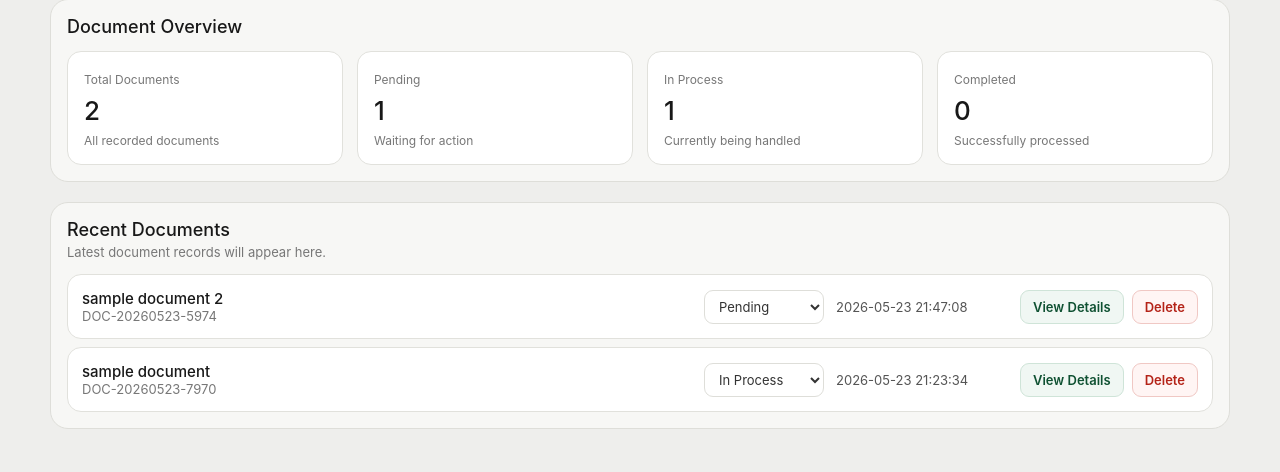
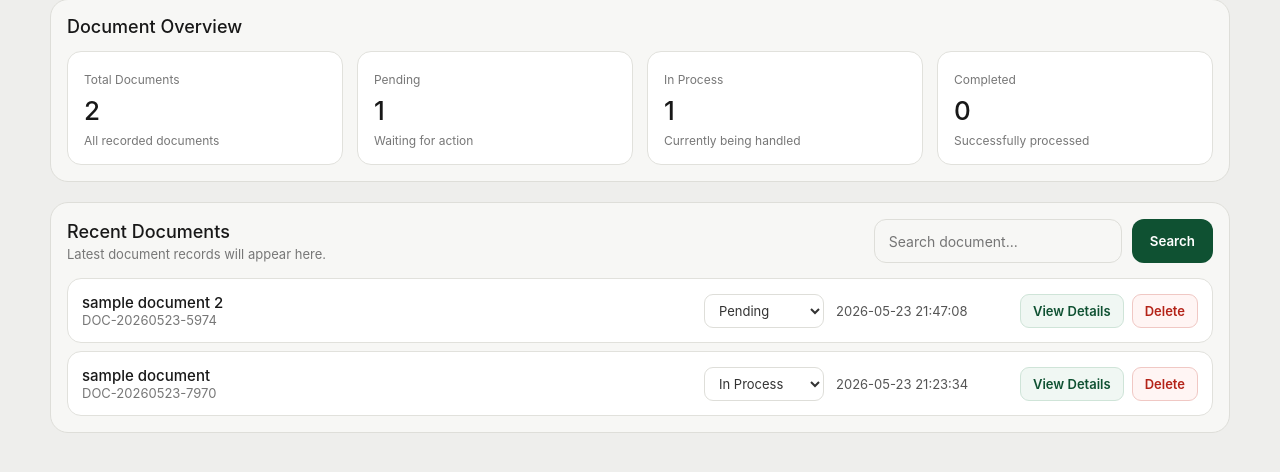
Before and after one commit to jaekpavia/WebsysFinalProj, a PHP site: page /admin/dashboard.php in a window 1280 px wide. Shown: the part 249-721 px from the top of the page. Run offline with PHP 8.4, Linux system fonts and the light colour scheme; a user stored in the database is signed in; data comes from the database, SQL or seed files in the repository; both versions use the stored data as it was after the commit.

Commit message:
added search bar

```diff
--- a/admin/dashboard.css
+++ b/admin/dashboard.css
@@ -586,3 +586,46 @@ body {
     flex-wrap: wrap;
   }
 }
+
+/* search container */
+.search-bar {
+  display: flex;
+  gap: 10px;
+  margin-bottom: 1px;
+  max-width: 350px;
+}
+
+/* search input */
+.search-bar .search {
+  flex: 1;
+  height: 44px;
+  border: 1px solid #deded9;
+  background: #f7f7f5;
+  border-radius: 12px;
+  padding: 0 14px;
+  font-size: 14px;
+  outline: none;
+}
+
+/* focus effect */
+.search-bar .search:focus {
+  border-color: #0f5132;
+  background: #ffffff;
+}
+
+/* button */
+.search-bar button {
+  height: 44px;
+  padding: 0 18px;
+  border: none;
+  background: #0f5132;
+  color: #ffffff;
+  border-radius: 12px;
+  font-weight: 600;
+  cursor: pointer;
+}
+
+/* hover */
+.search-bar button:hover {
+  background: #0b3d26;
+}
--- a/admin/dashboard.php
+++ b/admin/dashboard.php
@@ -113,11 +113,24 @@ $pendingDocuments = $conn->query("SELECT COUNT(*) AS total FROM documents WHERE
 $inProcessDocuments = $conn->query("SELECT COUNT(*) AS total FROM documents WHERE status = 'In Process'")->fetch_assoc()['total'];
 $completedDocuments = $conn->query("SELECT COUNT(*) AS total FROM documents WHERE status = 'Completed'")->fetch_assoc()['total'];
 
-$recentDocuments = $conn->query("
-    SELECT * FROM documents
-    ORDER BY date_submitted DESC
-    LIMIT 5
-");
+    $search = $_GET['search'] ?? '';
+
+        if (!empty($search)) {
+            $search = $conn->real_escape_string($search);
+
+            $recentDocuments = $conn->query("
+                SELECT * FROM documents
+                WHERE title LIKE '%$search%'
+                ORDER BY date_submitted DESC
+            ");
+        } else {
+            $recentDocuments = $conn->query("
+                SELECT * FROM documents
+                ORDER BY date_submitted DESC
+                LIMIT 5
+            ");
+        }
+
 ?>
 
 <!DOCTYPE html>
@@ -187,11 +200,19 @@ $recentDocuments = $conn->query("
 
         <section class="documents-panel">
             <div class="panel-header">
+
                 <div>
                     <h2>Recent Documents</h2>
                     <p>Latest document records will appear here.</p>
                 </div>
+
+                 <form method="GET" action="" class="search-bar">
+                    <input type="text" class="search" name="search" placeholder="Search document..." value="<?php echo htmlspecialchars($search); ?>">
+                    <button type="submit">Search</button>
+                 </form>
             </div>
+
+
 
             <div class="document-list">
                 <?php if ($recentDocuments->num_rows === 0) { ?>
```
Also changed, not shown: database/sec_leo_db-1.sql (added, +111 -0 lines).
